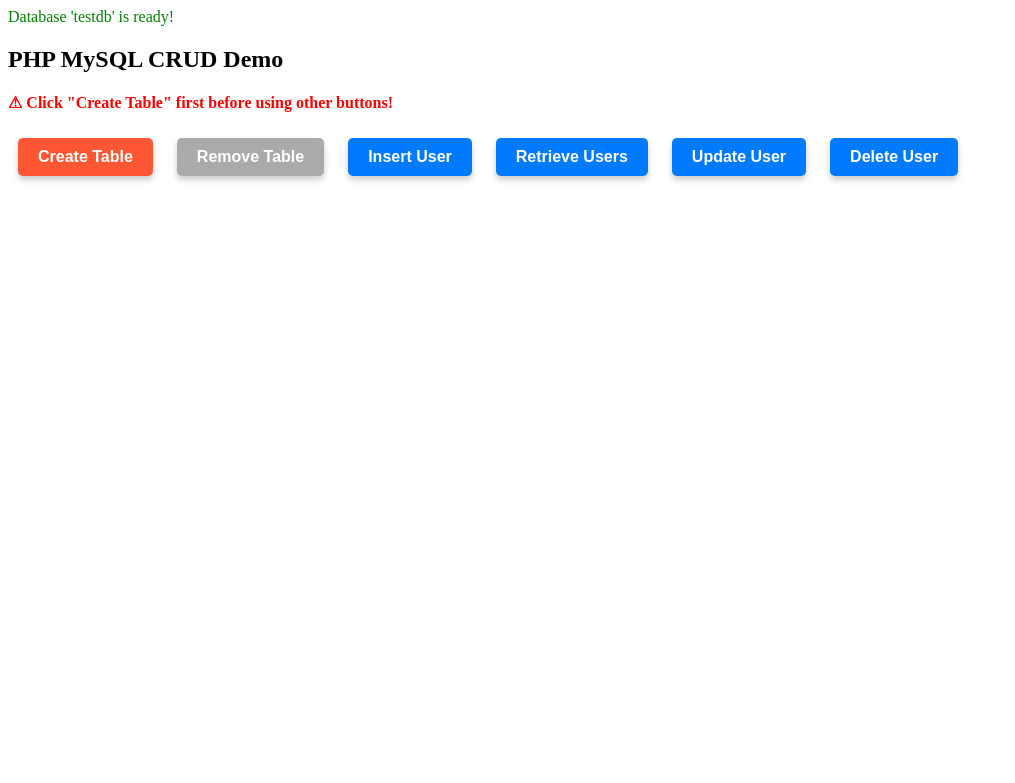
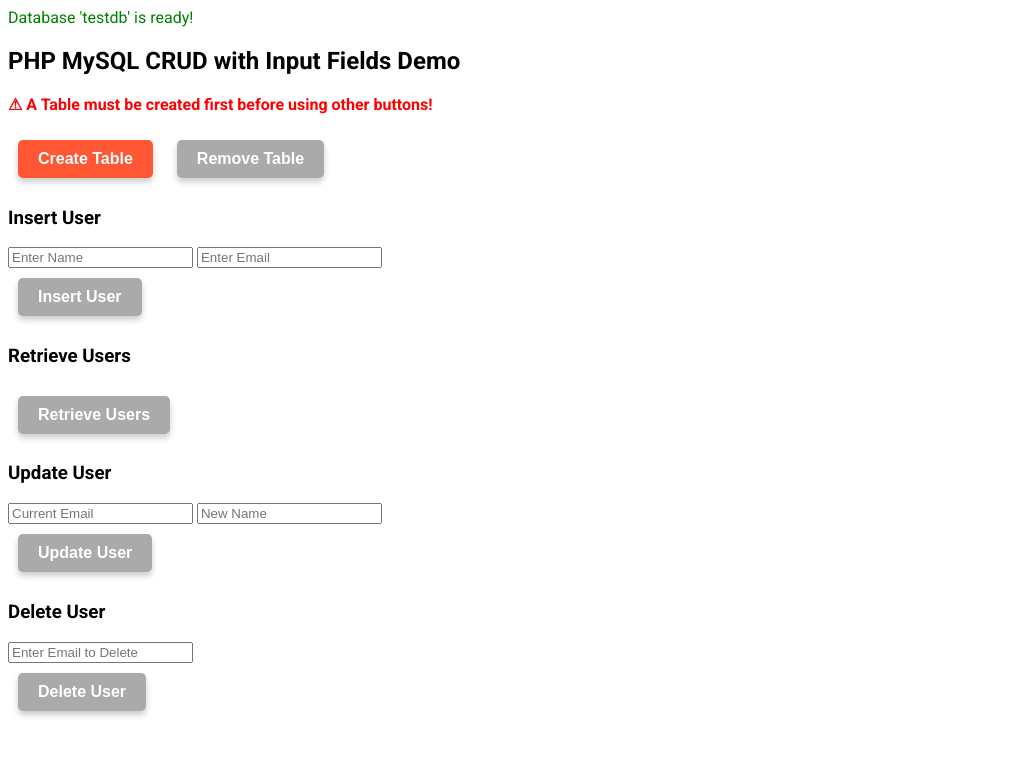
Before and after one commit to han-nwin/study-group-matcher, a PHP site: page /home.php in a window 1280 px wide. Shown: the top 783 px of the page, without its empty margins (0-1015 px from the left). Run offline with PHP 8.4, Linux system fonts and the light colour scheme.

Commit message:
Improve UI and functionanilites

```diff
--- a/home.php
+++ b/home.php
@@ -3,6 +3,7 @@
 $username = "root";
 $password = ""; // Change if necessary
 $dbname = "testdb";
+$tablename = "users";
 
 // Connect to MySQL (without specifying a database)
 $conn = new mysqli($servername, $username, $password);
@@ -23,39 +24,41 @@
 // Now connect to the newly created database
 $conn->select_db($dbname);
 
-// Handle Button Actions
-// 1. Create a table
-// Check if the "users" table exists
+// Check if the table exists
 $tableExists = false;
-$checkTable = $conn->query("SHOW TABLES LIKE 'users'");
+$checkTable = $conn->query("SHOW TABLES LIKE '$tablename'");
 if ($checkTable->num_rows > 0) {
     $tableExists = true;
 }
 
 if ($_SERVER["REQUEST_METHOD"] == "POST") {
     if (isset($_POST["create_table"])) {
-        $sql = "CREATE TABLE IF NOT EXISTS users (
+        $sql = "CREATE TABLE IF NOT EXISTS $tablename (
             id INT AUTO_INCREMENT PRIMARY KEY,
             name VARCHAR(50) NOT NULL,
             email VARCHAR(100) NOT NULL UNIQUE
         )";
         if ($conn->query($sql) === true) {
-            echo "<p style='color: green;'>Table 'users' is ready!</p>";
+            echo "<p style='color: green;'>Table '$tablename' is ready!</p>";
             $tableExists = true;
         } else {
             echo "<p style='color: red;'>Error creating table: " . $conn->error . "</p>";
         }
-    } elseif (isset($_POST["insert_user"])) { // 2. Insert user
-        $name = "Han Nguyen";
-        $email = "han.nwin@example.com";
-        $sql = "INSERT INTO users (name, email) VALUES ('$name', '$email')";
-        if ($conn->query($sql) === true) {
-            echo "<p style='color: green;'>New user added!</p>";
+    } elseif (isset($_POST["insert_user"])) {
+        $name = $_POST["name"];
+        $email = $_POST["email"];
+
+        // Use prepared statement
+        $stmt = $conn->prepare("INSERT INTO $tablename (name, email) VALUES (?, ?)");
+        $stmt->bind_param("ss", $name, $email);
+        if ($stmt->execute()) {
+            echo "<p style='color: green;'>New user added: $name ($email)</p>";
         } else {
-            echo "<p style='color: red;'>Error: " . $conn->error . "</p>";
+            echo "<p style='color: red;'>Error: " . $stmt->error . "</p>";
         }
-    } elseif (isset($_POST["retrieve_users"])) { // 3. Create user
-        $sql = "SELECT * FROM users";
+        $stmt->close();
+    } elseif (isset($_POST["retrieve_users"])) {
+        $sql = "SELECT * FROM $tablename";
         $result = $conn->query($sql);
         if ($result->num_rows > 0) {
             echo "<h3>User List:</h3><ul>";
@@ -66,29 +69,35 @@
         } else {
             echo "<p style='color: red;'>No users found.</p>";
         }
-    } elseif (isset($_POST["update_user"])) { // 4. Update user
-        $newName = "NAH NEYUGN";
-        $sql = "UPDATE users SET name='$newName' WHERE email='han.nwin@example.com'";
-        if ($conn->query($sql) === true) {
-            if ($conn->affected_rows > 0) {
-                echo "<p style='color: green;'>User updated successfully!</p>"; //
-            } else {
-                echo "<p style='color: red;'>No user found with that email. Update failed.</p>"; //
-            }
+    } elseif (isset($_POST["update_user"])) {
+        $newName = $_POST["new_name"];
+        $oldEmail = $_POST["old_email"];
+
+        // Use prepared statement
+        $stmt = $conn->prepare("UPDATE $tablename SET name=? WHERE email=?");
+        $stmt->bind_param("ss", $newName, $oldEmail);
+        if ($stmt->execute() && $stmt->affected_rows > 0) {
+            echo "<p style='color: green;'>User updated successfully!</p>";
         } else {
-            echo "<p style='color: red;'>Error updating user: " . $conn->error . "</p>";
+            echo "<p style='color: red;'>No user found with that email. Update failed.</p>";
         }
-    } elseif (isset($_POST["delete_user"])) { // 5. Delete user
-        $sql = "DELETE FROM users WHERE email='han.nwin@example.com'";
-        if ($conn->query($sql) === true) {
+        $stmt->close();
+    } elseif (isset($_POST["delete_user"])) {
+        $deleteEmail = $_POST["delete_email"];
+
+        // Use prepared statement
+        $stmt = $conn->prepare("DELETE FROM $tablename WHERE email=?");
+        $stmt->bind_param("s", $deleteEmail);
+        if ($stmt->execute() && $stmt->affected_rows > 0) {
             echo "<p style='color: green;'>User deleted successfully!</p>";
         } else {
-            echo "<p style='color: red;'>Error deleting user: " . $conn->error . "</p>";
+            echo "<p style='color: red;'>No user found with that email. Deletion failed.</p>";
         }
+        $stmt->close();
     } elseif (isset($_POST["remove_table"]) && $tableExists) {
-        $sql = "DROP TABLE users";
+        $sql = "DROP TABLE $tablename";
         if ($conn->query($sql) === true) {
-            echo "<p style='color: red;'>Table 'users' has been removed.</p>";
+            echo "<p style='color: red;'>Table '$tablename' has been removed.</p>";
             $tableExists = false;
         } else {
             echo "<p style='color: red;'>Error removing table: " . $conn->error . "</p>";
@@ -96,29 +105,57 @@
     }
 }
 
-// Close connection
 $conn->close();
 ?>
 
 <!DOCTYPE html>
 <html>
 <head>
-    <title>PHP MySQL Demo</title>
+    <meta charset="UTF-8">
+    <meta name="viewport" content="width=device-width, initial-scale=1.0">
+    <link rel="stylesheet" href="https://fonts.googleapis.com/css2?family=Roboto:wght@300;400;700&display=swap">
+    <script src="script.js" defer></script>
+    <title>Study Group Matcher</title>
 </head>
 <body>
-    <h2>PHP MySQL CRUD Demo</h2>
-    <p style="color: red; font-weight: bold;">⚠ Click "Create Table" first before using other buttons!</p>
+    <h2>PHP MySQL CRUD with Input Fields Demo</h2>
+    <p style="color: red; font-weight: bold;">⚠ A Table must be created first before using other buttons!</p>
 
     <form method="post">
         <button type="submit" name="create_table" <?php echo $tableExists ? 'disabled' : ''; ?>>Create Table</button>
         <button type="submit" name="remove_table" <?php echo $tableExists ? '' : 'disabled'; ?>>Remove Table</button>
+    </form>
+
+    <h3>Insert User</h3>
+    <form method="post">
+        <input type="text" name="name" placeholder="Enter Name" required>
+        <input type="email" name="email" placeholder="Enter Email" required> </br>
         <button type="submit" name="insert_user" <?php echo $tableExists ? '' : 'disabled'; ?>>Insert User</button>
+    </form>
+
+    <h3>Retrieve Users</h3>
+    <form method="post">
         <button type="submit" name="retrieve_users" <?php echo $tableExists ? '' : 'disabled'; ?>>Retrieve Users</button>
+    </form>
+
+    <h3>Update User</h3>
+    <form method="post">
+        <input type="email" name="old_email" placeholder="Current Email" required>
+        <input type="text" name="new_name" placeholder="New Name" required> </br>
         <button type="submit" name="update_user" <?php echo $tableExists ? '' : 'disabled'; ?>>Update User</button>
+    </form>
+
+    <h3>Delete User</h3>
+    <form method="post">
+        <input type="email" name="delete_email" placeholder="Enter Email to Delete" required> </br>
         <button type="submit" name="delete_user" <?php echo $tableExists ? '' : 'disabled'; ?>>Delete User</button>
     </form>
+
 </body>
     <style>
+        body {
+            font-family: 'Roboto', sans-serif;
+        }
         /* General Button Styles */
         button {
             font-size: 16px;
@@ -139,8 +176,8 @@
 
         /* Styling Button That Is Disabled */
         button:disabled {
-            background-color: #aaaaaa; /* Grey */
-            cursor: not-allowed;
+            background-color: #aaaaaa !important; /* Grey */
+            cursor: not-allowed !important;
         }
 
         /* Other Buttons */
--- /dev/null
+++ b/script.js
@@ -0,0 +1,5 @@
+// script demo
+console.log("JavaScript file loaded!");
+document.addEventListener("DOMContentLoaded", () => {
+    console.log("Page fully loaded, running script...");
+});
```
